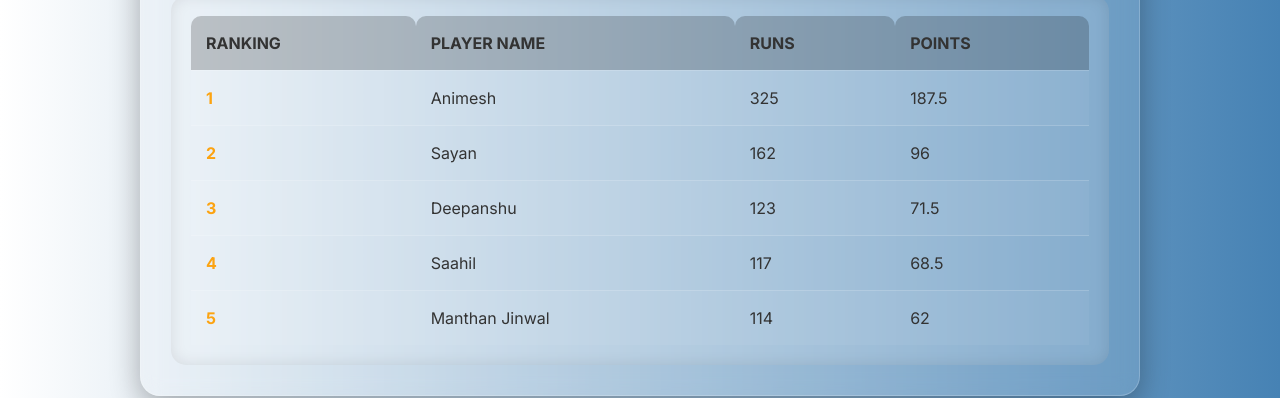
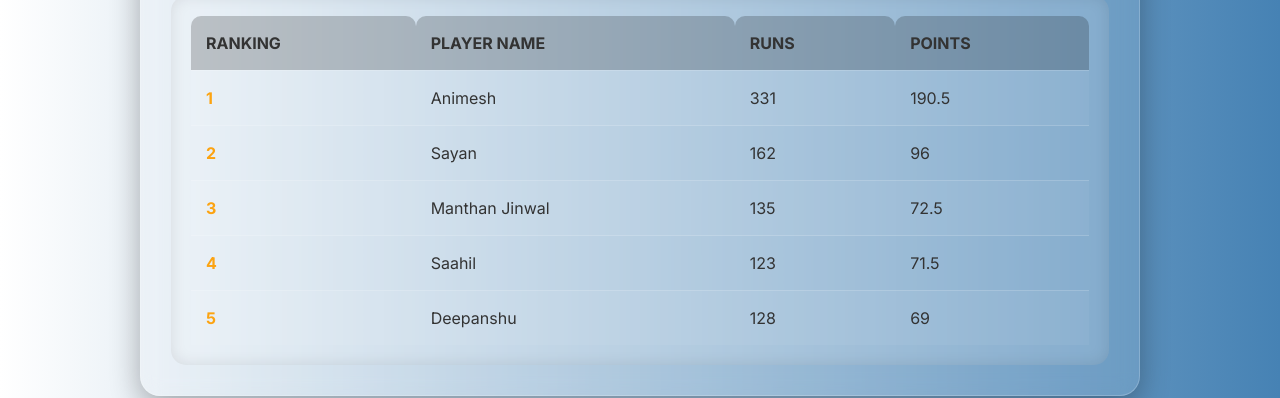
Before and after one commit to SayanBh08/mccplayerrankings, a plain HTML site: page index.html in a window 1280 px wide. Shown: the part 280-678 px from the top of the page. Drawn offline with nearby package versions, Linux system fonts and the light colour scheme.

Commit message:
Update index.html

```diff
--- a/index.html
+++ b/index.html
@@ -250,35 +250,35 @@
         const playerData = {
             T20: {
                 Batsmen: [
-                    { rank: 1, name: "Animesh", runs: 325, points: 187.5 },
+                    { rank: 1, name: "Animesh", runs: 331, points: 190.5 },
                     { rank: 2, name: "Sayan", runs: 162, points: 96  },
-                    { rank: 3, name: "Deepanshu", runs: 123, points: 71.5},
-                    { rank: 4, name: "Saahil", runs: 117, points: 68.5 },
-                    { rank: 5, name: "Manthan Jinwal", runs: 114, points: 62 }
+                    { rank: 3, name: "Manthan Jinwal", runs: 135, points: 72.5},
+                    { rank: 4, name: "Saahil", runs: 123, points: 71.5 },
+                    { rank: 5, name: "Deepanshu", runs: 128, points: 69 }
                 ],
                 Bowler: [
-                    { rank: 1, name: "Sujal", wickets: 10, points: 239.4 },
-                    { rank: 2, name: "Farhan", wickets: 9, points: 223.9 },
-                    { rank: 3, name: "Junaid", wickets: 8, points: 203.7 },
-                    { rank: 4, name: "Manthan Jinwal", wickets: 7, points: 180.3 },
-                    { rank: 5, name: "Sameer Siddiqui", wickets: 7, points: 172.3 }
+                    { rank: 1, name: "Ayaan", wickets: 11, points: 348 },
+                    { rank: 2, name: "Farhan", wickets: 11, points: 336.5},
+                    { rank: 3, name: "Sujal", wickets: 10, points: 315.5 },
+                    { rank: 4, name: "Manthan Jinwal", wickets: 9, points: 275.5 },
+                    { rank: 5, name: "Junaid", wickets: 8, points: 242.5 }
                 ]
             },
             ODI: {
                 Batsmen: [
-                    { rank: 1, name: "No Data Available", runs: 0, points: 0 },
-                    { rank: 2, name: "No Data Available", runs: 0, points: 0 },
-                    { rank: 3, name: "No Data Available", runs: 0, points: 0 },
-                    { rank: 4, name: "No Data Available", runs: 0, points: 0 },
-                    { rank: 5, name: "No Data Available", runs: 0, points: 0 }
+                    { rank: 1, name: "Anurag", runs: 50, points: 35 },
+                    { rank: 2, name: "Ankit Pal", runs: 28, points: 19 },
+                    { rank: 3, name: "Animesh", runs: 28, points: 19 },
+                    { rank: 4, name: "Goldie", runs: 24, points: 12 },
+                    { rank: 5, name: "Vishu", runs: 22, points: 11 }
                 ]
                 ,
                 Bowler: [
-                    { rank: 1, name: "No Data Available", wickets: 0, points: 0 },
-                    { rank: 2, name: "No Data Available", wickets: 0, points: 0 },
-                    { rank: 3, name: "No Data Available", wickets: 0, points: 0 },
-                    { rank: 4, name: "No Data Available", wickets: 0, points: 0 },
-                    { rank: 5, name: "No Data Available", wickets: 0, points: 0 }
+                    { rank: 1, name: "Deepanshu", wickets: 5, points: 90.5 },
+                    { rank: 2, name: "Vishu", wickets: 4, points: 77.5 },
+                    { rank: 3, name: "Ashish", wickets: 2, points: 40 },
+                    { rank: 4, name: "Ankit Pal", wickets: 2, points: 33.5 },
+                    { rank: 5, name: "Rahul", wickets: 1, points: 28.5 }
                 ]
             },
             Tests: {
```
